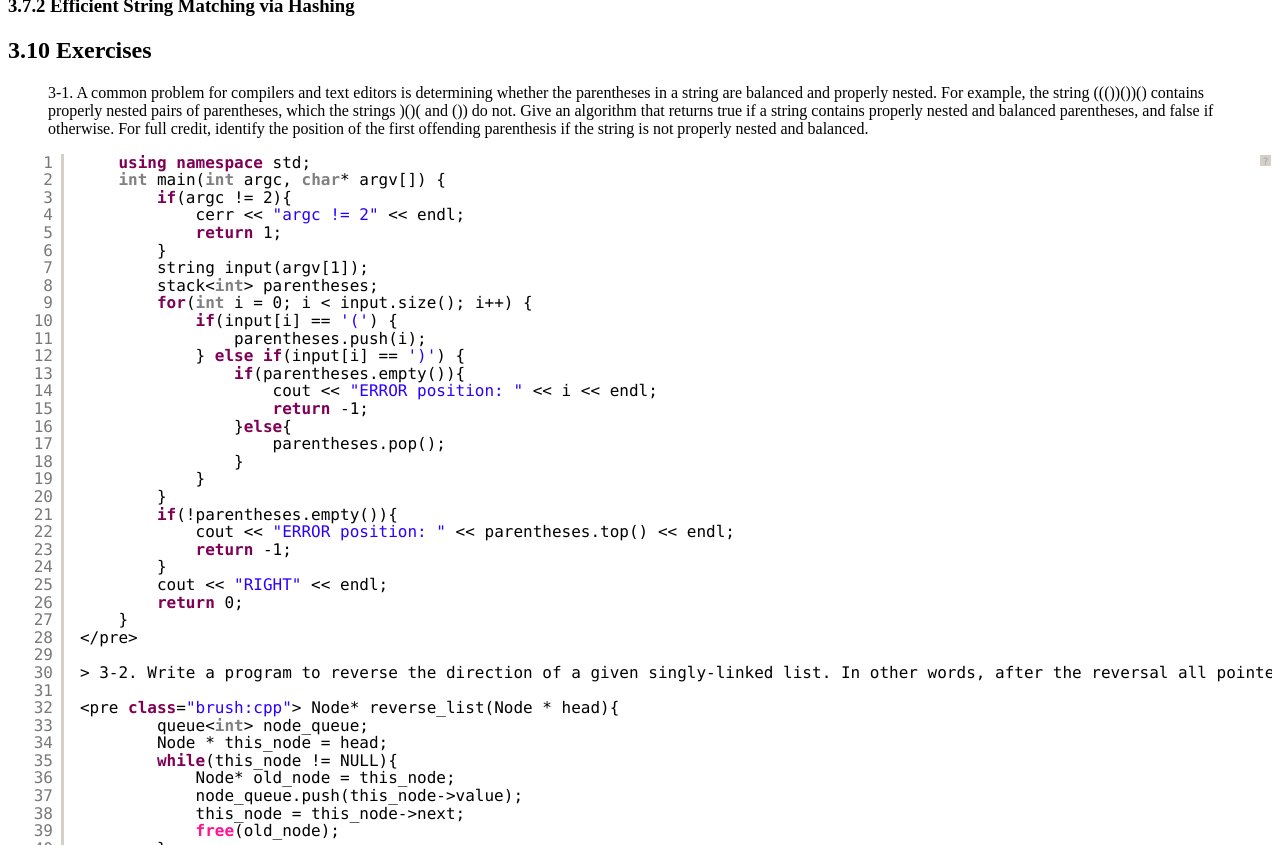
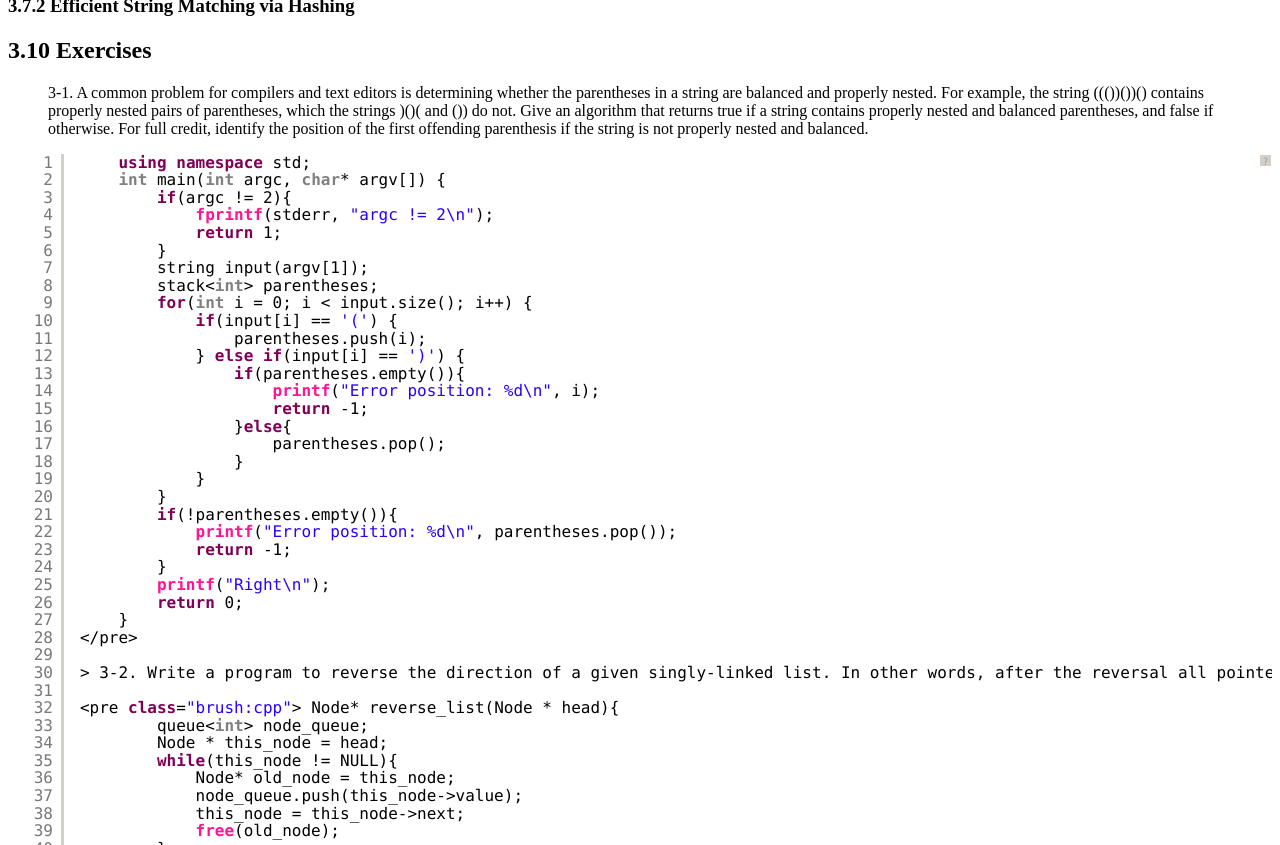
Before and after one commit to wangxinalex/wangxinalex.github.io, a Jekyll site: the page built from _posts/2014-09-16-Algorithm-Design-Manual(3).md, in a window 1280 px wide and 900 px high, scrolled down 6763 px, cut to the strip 55-900 px from the top of the window. Built offline with Jekyll 4.4.1, drawn with Linux system fonts in a browser that asks for light colours; nearby versions of some CDN libraries; formulas are drawn with MathJax 3; comment, search, counter and statistics services are not loaded.

Commit message:
Modified #7

```diff
--- a/_posts/2014-09-16-Algorithm-Design-Manual(3).md
+++ b/_posts/2014-09-16-Algorithm-Design-Manual(3).md
@@ -225,7 +225,7 @@ A _hash function_ is a mathematical function that maps keys to integers. We will
 	using namespace std;
 	int main(int argc, char* argv[]) {
 		if(argc != 2){
-			cerr << "argc != 2" << endl;
+			fprintf(stderr, "argc != 2\n");
 			return 1;
 		}
 	    string input(argv[1]);
@@ -235,7 +235,7 @@ A _hash function_ is a mathematical function that maps keys to integers. We will
 	            parentheses.push(i);
 	        } else if(input[i] == ')') {
 				if(parentheses.empty()){
-					cout << "ERROR position: " << i << endl;
+					printf("Error position: %d\n", i);
 					return -1;
 				}else{
 					parentheses.pop();
@@ -243,10 +243,10 @@ A _hash function_ is a mathematical function that maps keys to integers. We will
 	        }
 	    }
 		if(!parentheses.empty()){
-			cout << "ERROR position: " << parentheses.top() << endl;
+			printf("Error position: %d\n", parentheses.pop());
 			return -1;
 		}
-	    cout << "RIGHT" << endl;
+	    printf("Right\n");
 	    return 0;
 	}
 </pre>
```
Also changed, not shown: _posts/2014-09-16-Algorithm-Design-Manual(4).md (+2 -0 lines).
